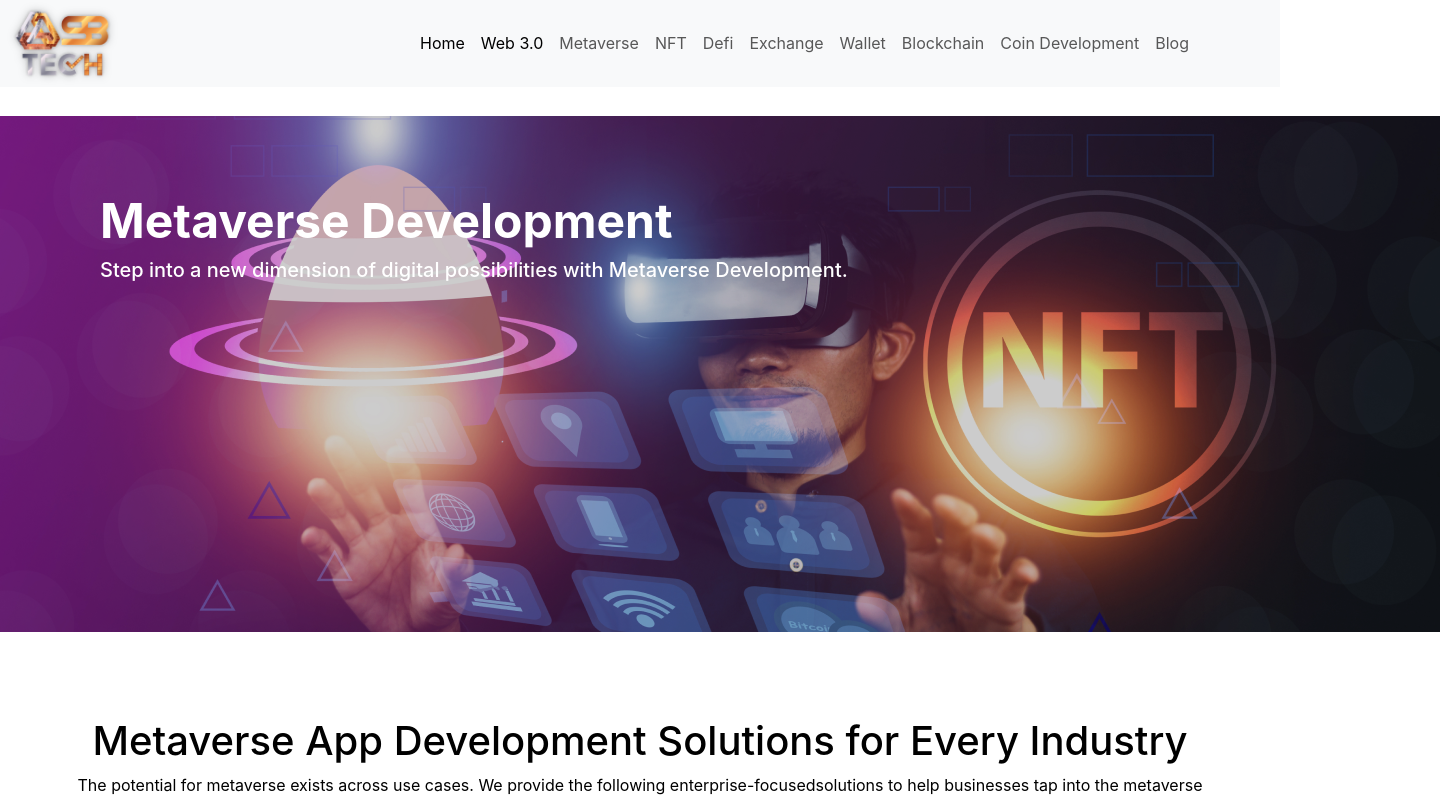
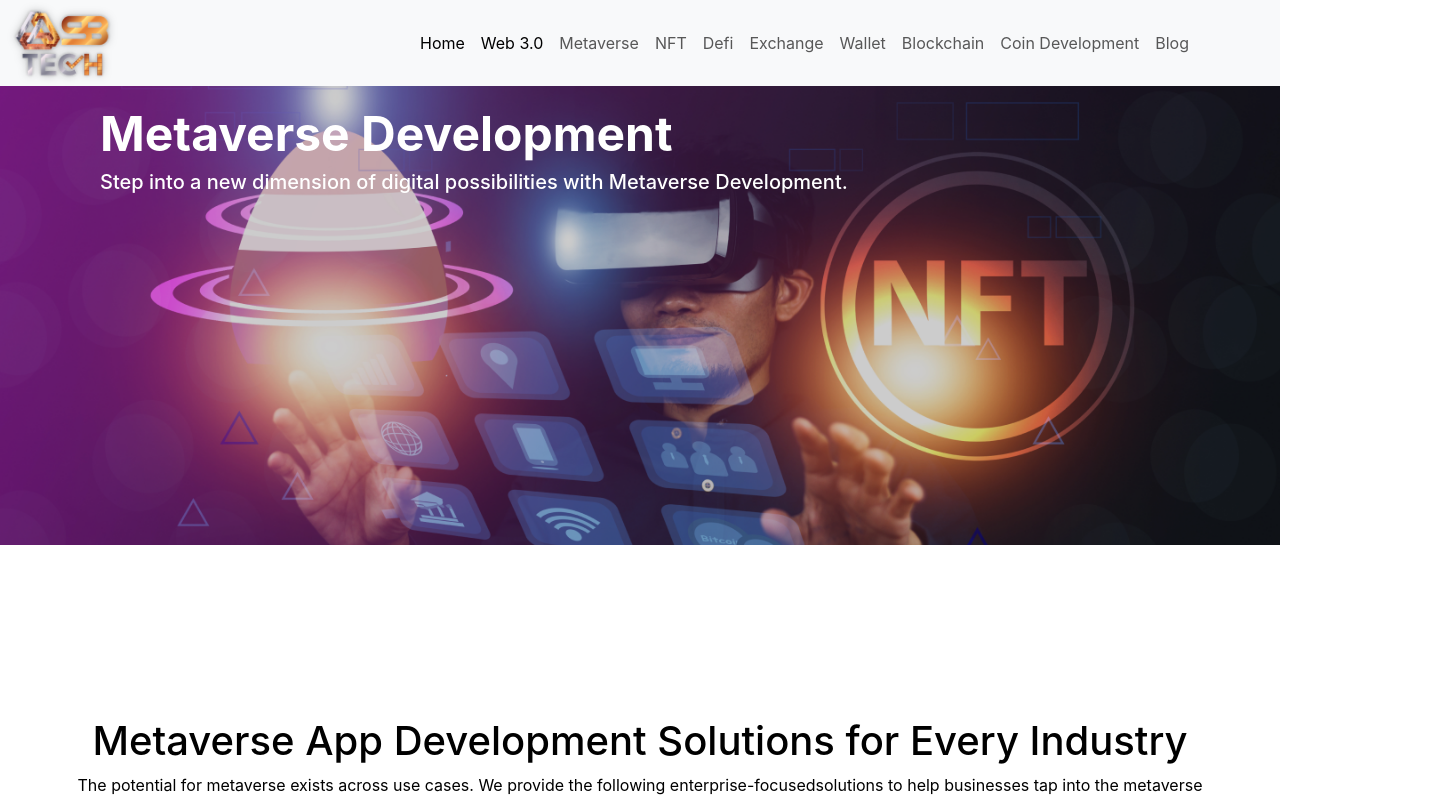
Before and after one commit to placeparks/Blockwise-tech, a React (Create React App) app: page /Metaverse in a window 1280 px wide. Shown: the top 800 px of the page, 1440 px wide, since content can reach past the window. Built offline with nearby package versions, Linux system fonts and the light colour scheme.

Commit message:
Update index.js

```diff
--- a/src/components/Metaverse/index.js
+++ b/src/components/Metaverse/index.js
@@ -7,7 +7,7 @@ export default function MainMeta(){
     return(
         <>
         <div className={styles.section1}>
-    <img src='/Metaverse/Rectangle.png' alt='' />
+   <img className={styles.image1} src='/Metaverse/Rectangle.png' alt='' />
 <h1>Metaverse Development</h1>
 <h5>Step into a new dimension of digital possibilities with Metaverse Development.</h5>
         </div>
```
